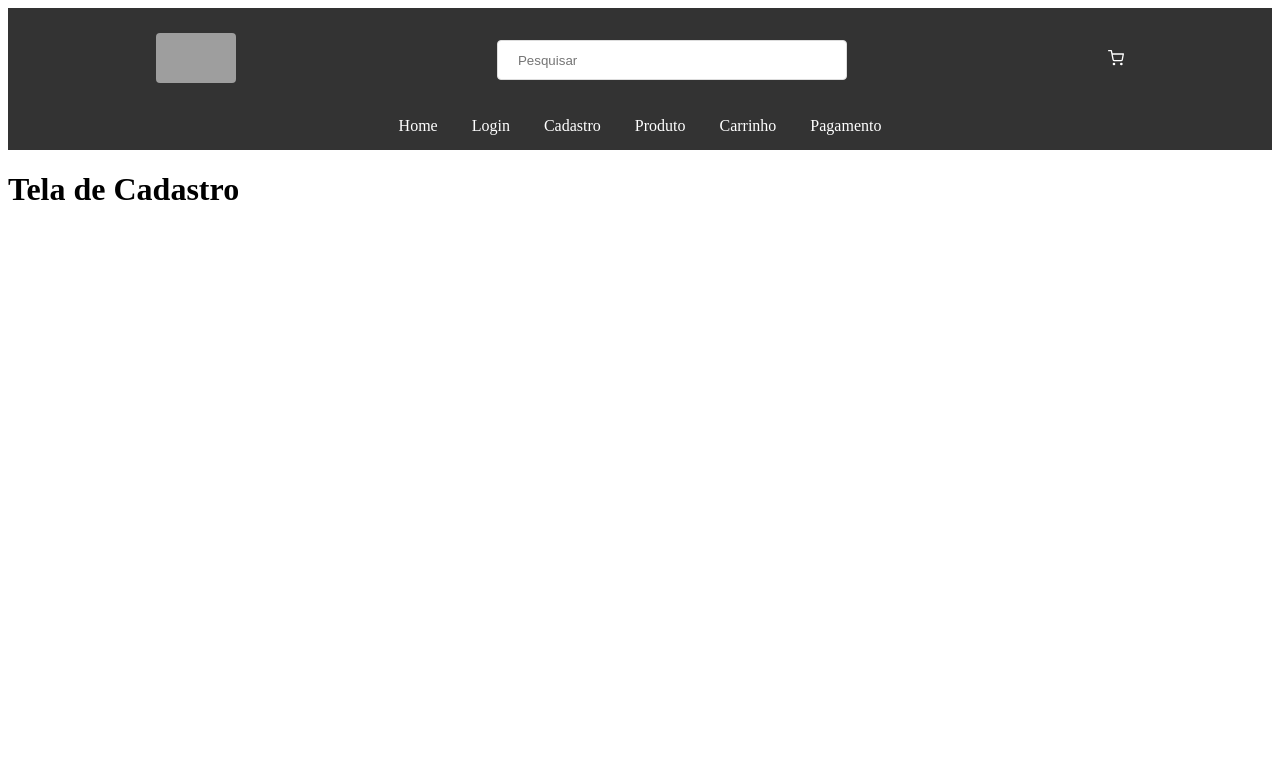
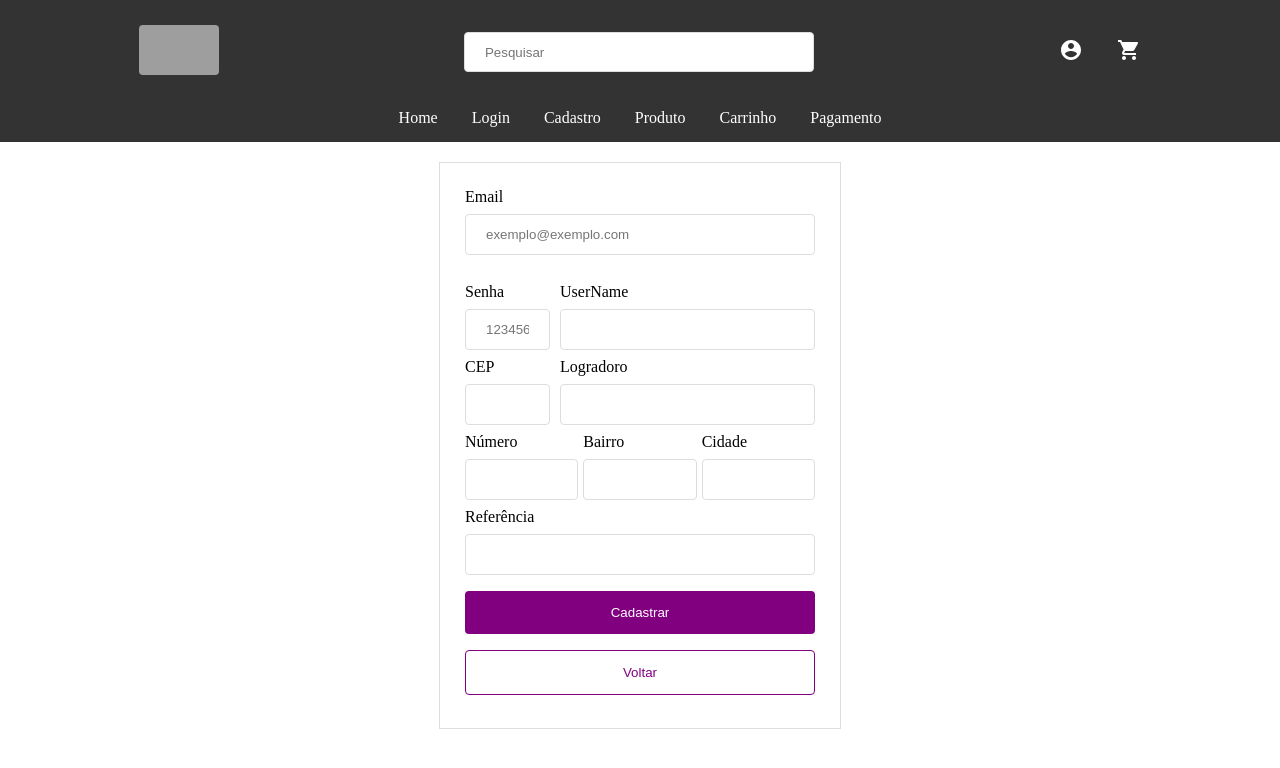
Before and after one commit to JmJunior20/serratec-ecommerce, a React (Create React App) app: page /cadastro in a window 1280 px wide. Shown: the top 768 px of the page. Built offline with nearby package versions, Linux system fonts and the light colour scheme; grey boxes are pictures that could not be loaded.

Commit message:
Página de cadastro

```diff
--- a/package.json
+++ b/package.json
@@ -3,6 +3,8 @@
   "version": "0.1.0",
   "private": true,
   "dependencies": {
+    "@material-ui/core": "^4.11.4",
+    "@material-ui/icons": "^4.11.2",
     "@testing-library/jest-dom": "^5.11.4",
     "@testing-library/react": "^11.1.0",
     "@testing-library/user-event": "^12.1.10",
--- a/src/App.js
+++ b/src/App.js
@@ -1,11 +1,15 @@
 import React from 'react';
 import Routes from "./routes";
+import Container from '@material-ui/core/Container';
+import "./styles/styles.css";
 
 function App() {
   return (
-    <div className="App">
-      <Routes></Routes>
-    </div>
+    <Container id="Container" maxWidth="fluid">
+      <div className="App">
+        <Routes></Routes>
+      </div>
+    </Container>
   );
 }
 
--- a/src/components/header/Header.js
+++ b/src/components/header/Header.js
@@ -2,7 +2,8 @@ import React from 'react';
 import { Link } from "react-router-dom";
 import { NavBar } from "../../styles/header-styles";
 import { InputTextDois } from "../../styles/forms-styles";
-import { FiShoppingCart } from "react-icons/fi";
+import AccountCircleIcon from '@material-ui/icons/AccountCircle';
+import ShoppingCartIcon from '@material-ui/icons/ShoppingCart';
 
 const Menu = () => {
 
@@ -16,8 +17,10 @@ const Menu = () => {
                 id="busca" placeholder="Pesquisar"
                 ></InputTextDois>
 
+
             <a>
-                <Link to={'/carrinho'}><FiShoppingCart /></Link>
+                <Link to={'/login'}><AccountCircleIcon /></Link>
+                <Link to={'/carrinho'}><ShoppingCartIcon /></Link>
             </a>
 
         </NavBar>
--- a/src/pages/cadastro/Cadastro.js
+++ b/src/pages/cadastro/Cadastro.js
@@ -1,9 +1,81 @@
 import React from 'react';
+import { DivPersonalizada, DivPersonalizada2, DivPersonalizada3 } from '../../styles/geral-styles';
+import { InputText, Button, ButtonSecond } from '../../styles/forms-styles';
+import Container from '@material-ui/core/Container';
+import { Link, useHistory } from 'react-router-dom';
 
 const Cadastro = () => {
 
+    const history = useHistory();
+
+    const handleClick = () => {
+        history.push("/login");
+    }
+
     return (
-        <h1>Tela de Cadastro</h1>
+        <Container>
+            <DivPersonalizada width="350px" border="1px solid #ddd" margin="auto" marginTop="20px" >
+                <label htmlFor="email">Email</label>
+                <InputText
+                    id="email"
+                    placeholder="exemplo@exemplo.com"
+                ></InputText>
+
+
+                <DivPersonalizada2 width="350px" border="1px" marginTop="20px">
+                    <div>
+                        <label htmlFor="senha">Senha</label>
+                        <InputText
+                            id="senha"
+                            type="password"
+                            placeholder="123456"
+                        ></InputText>
+                    </div>
+
+                    <div>
+                        <label>UserName</label>
+                        <InputText></InputText>
+                    </div>
+
+                </DivPersonalizada2>
+                <DivPersonalizada2>
+                    <div>
+                        <label>CEP</label>
+                        <InputText></InputText>
+                    </div>
+                    <div>
+                        <label>Logradoro</label>
+                        <InputText></InputText>
+                    </div>
+                </DivPersonalizada2>
+
+                <DivPersonalizada3>
+                    <div>
+                        <label>Número</label>
+                        <InputText></InputText>
+                    </div>
+                    <div>
+                        <label>Bairro</label>
+                        <InputText></InputText>
+                    </div>
+                    <div>
+                        <label>Cidade</label>
+                        <InputText></InputText>
+                    </div>
+
+                </DivPersonalizada3>
+
+
+
+                    <label>Referência</label>
+                    <InputText></InputText>
+
+                    <Button>Cadastrar</Button>
+                    <ButtonSecond onClick={handleClick} type="button">Voltar</ButtonSecond>
+
+            </DivPersonalizada>
+        </Container>
+
     );
 }
 
--- a/src/pages/pagamento/Pagamento.js
+++ b/src/pages/pagamento/Pagamento.js
@@ -32,7 +32,7 @@ const Pagamento = () => {
 
     return (
         <center>
-            {cliente.map(usuario => (
+            {cliente.map(cliente => (
                 <div>
                     <p> <strong>Id:</strong> {cliente.id}</p>
                     <p> <strong>Nome:</strong> {cliente.nome}</p>
--- a/src/styles/geral-styles.js
+++ b/src/styles/geral-styles.js
@@ -1,4 +1,9 @@
 import styled from "styled-components";
+
+// export const body = styled.Container`
+//     margin: 0;
+//     padding: 0;
+// `;
 
 export const DivPersonalizada = styled.div`
     width: ${props => props.width};
@@ -7,3 +12,17 @@ export const DivPersonalizada = styled.div`
     margin: ${props => props.margin};
     margin-top: ${props => props.marginTop}
 `;
+
+export const DivPersonalizada2 = styled(DivPersonalizada)`
+    display:grid;
+    grid-template-columns: 1fr 3fr;
+    gap: 10px;
+    padding:0;
+`;
+
+export const DivPersonalizada3 = styled(DivPersonalizada)`
+    display: grid;
+    grid-template-columns: 1fr 1fr 1fr;
+    gap: 5px;
+    padding:0;
+`;
--- /dev/null
+++ b/src/styles/styles.css
@@ -0,0 +1,15 @@
+html, body {
+    margin: 0;
+    padding: 0;
+    box-sizing: border-box;
+    outline: none;
+}
+
+#Container {
+    margin: 0;
+    padding: 0;
+    width: 100%;
+    height: 100%;
+    /* background-color:blueviolet; */
+    box-sizing: border-box;
+}
```
Also changed, not shown: 1 other file (tests, documents, lock files or other folders).
